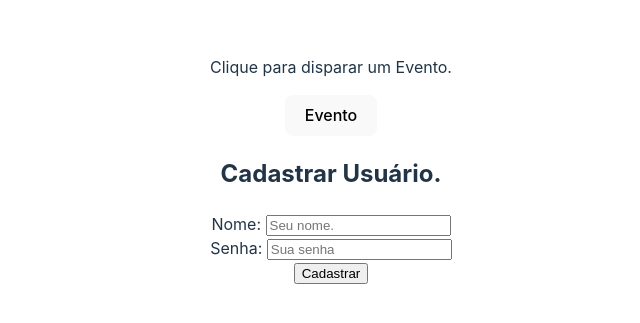
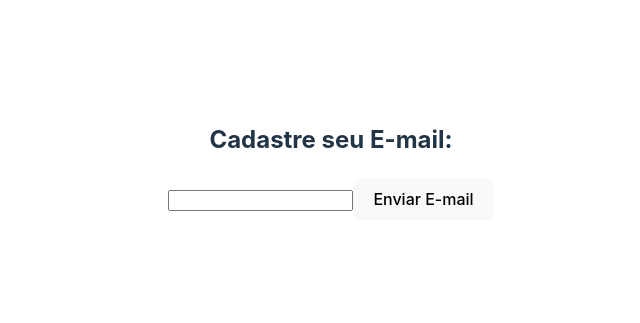
Before and after one commit to AlexSimao/react-js, a React app in the folder Exercicios/ex-002/: page / in a window 1280 px wide. Shown: the part 239-562 px from the top of the page, without its empty margins (309-949 px from the left). Built offline with nearby package versions, Linux system fonts and the light colour scheme; the HTML template or start-up script is replaced by a standard one.

Commit message:
Renderizando elementos por condicionais no React

```diff
--- a/Exercicios/ex-002/src/App.jsx
+++ b/Exercicios/ex-002/src/App.jsx
@@ -1,14 +1,12 @@
 import "./App.css";
+import Condicional from "./component/Condicional";
 import Evento from "./component/Evento";
 import Form from "./component/Form";
 
 function App() {
   return (
     <>
-      <div>
-        <Evento />
-      </div>
-      <Form />
+      <Condicional />
     </>
   );
 }
--- /dev/null
+++ b/Exercicios/ex-002/src/component/Condicional.jsx
@@ -0,0 +1,38 @@
+import { useState } from "react";
+import Button from "./Button";
+
+function Condicional() {
+  const [email, setEmail] = useState("");
+  const [userEmail, setUserEmail] = useState();
+
+  function btnEnviar(e) {
+    e.preventDefault();
+    setUserEmail(email);
+  }
+
+  return (
+    <div>
+      <h2>Cadastre seu E-mail:</h2>
+      <form>
+        <input
+          onChange={(e) => setEmail(e.target.value)}
+          value={email}
+          type="email"
+          name="email"
+          id="email"
+        />
+        <Button
+          text="Enviar E-mail"
+          event={btnEnviar}
+        />
+      </form>
+      {userEmail && (
+        <div>
+          <p>O Email do Usuário e {userEmail}</p>
+        </div>
+      )}
+    </div>
+  );
+}
+
+export default Condicional;
```
